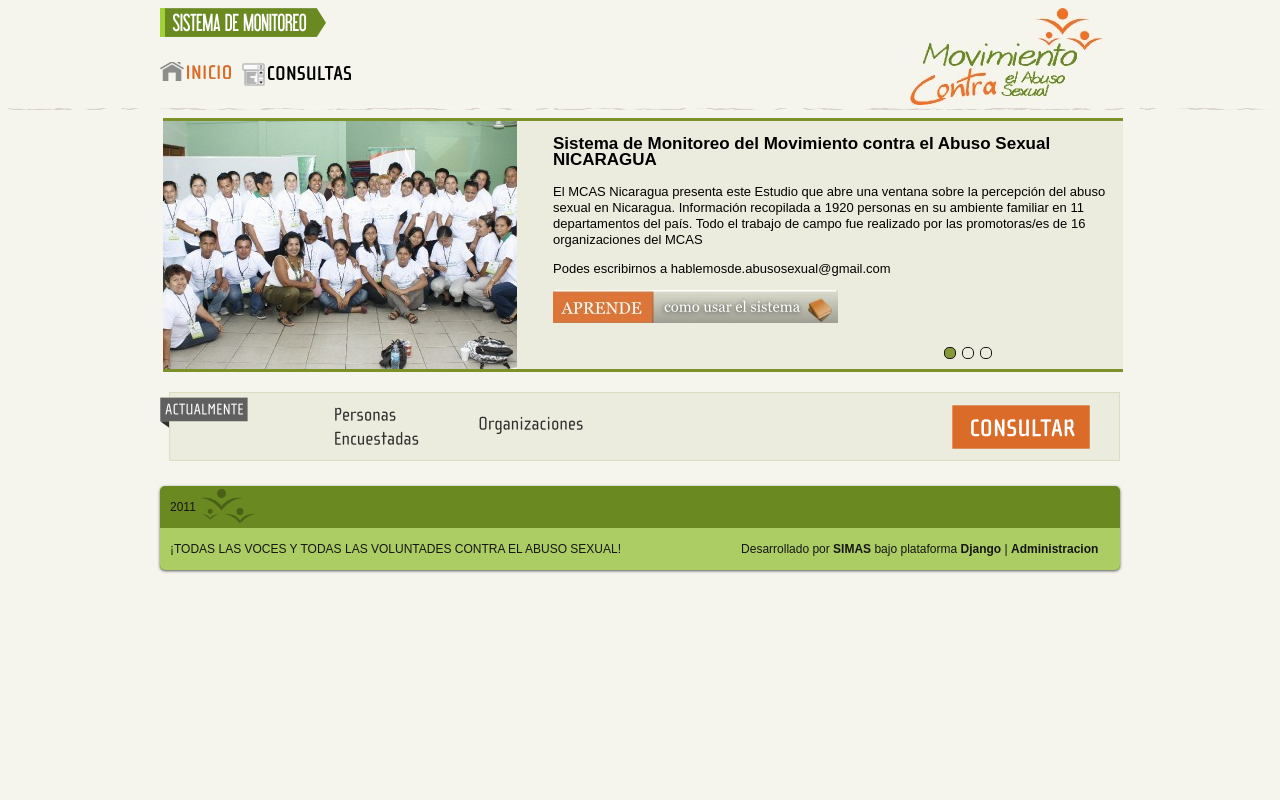
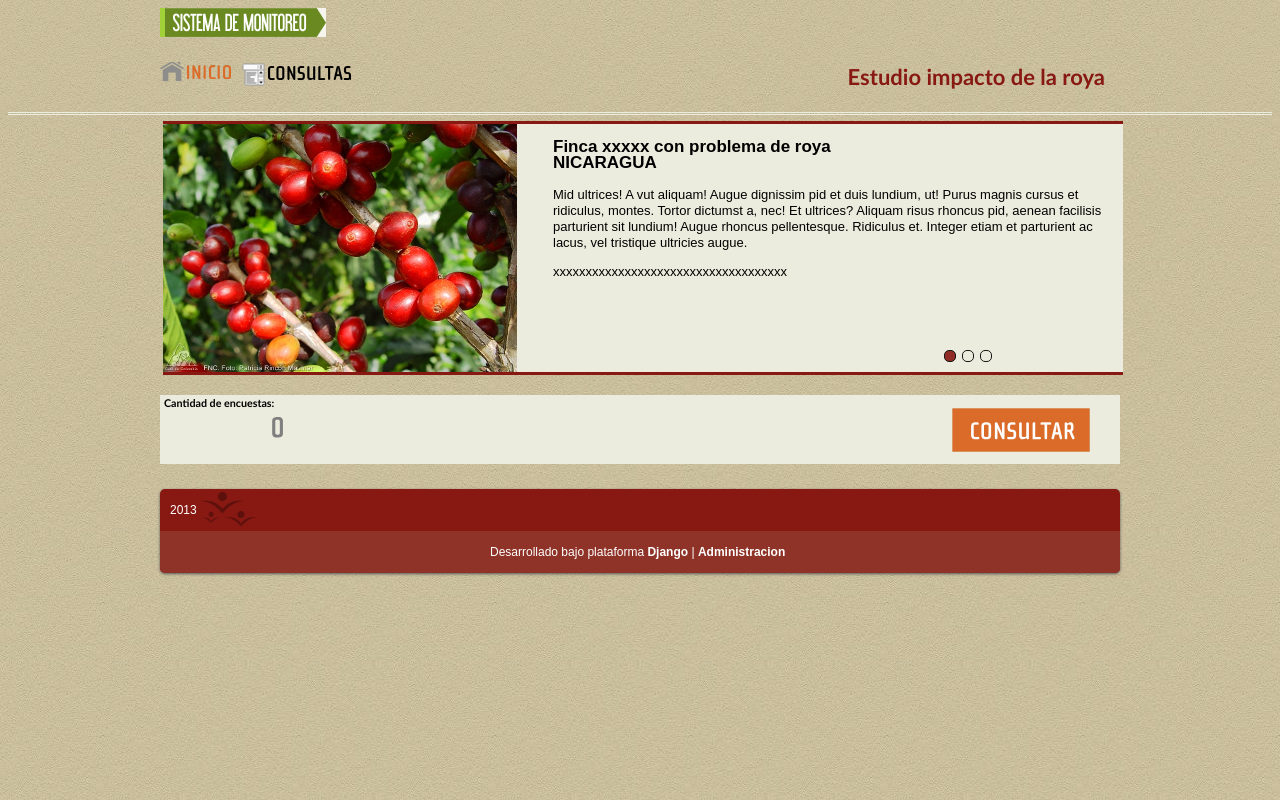
Before and after one commit to CARocha/estudiocafe, a Django app: page / in a window 1280 px wide. Run offline with Django 3.2, Linux system fonts and the light colour scheme; data that the repository does not hold is empty; parts of the project's set-up code (start-up, migrations or seed data) failed here and were passed over; some libraries are stand-ins or nearby versions.

Commit message:
arreglando el css

```diff
--- a/encuesta/urls.py
+++ b/encuesta/urls.py
@@ -4,5 +4,5 @@ from django.conf import settings
 
 urlpatterns = patterns('encuesta.views',
     url(r'^$', 'index', name="index"),
-    #url(r'^proyecto/$', 'proyecto'),
+    url(r'^consultar/$', 'consultar', name="consultar"),
     )
--- a/encuesta/views.py
+++ b/encuesta/views.py
@@ -5,11 +5,9 @@ from .models import *
 
 def index(request):
     familias = Encuesta.objects.all().count()
-    # if request.method == 'POST':
-    #     form1 = MapaForm(request.POST)
-    #     if form1.is_valid():
-    #         request.session['fecha1'] = form1.cleaned_data['fecha1']
-    # else:
-    #     form1 = MapaForm()
 
     return render(request, 'index.html', locals())
+
+def consultar(request, template="encuesta/consultar.html"):
+
+    return render(request, template, locals())
--- a/static_media/css/anythingslider.css
+++ b/static_media/css/anythingslider.css
@@ -39,10 +39,10 @@ div.anythingSlider .start-stop:hover, div.anythingSlider .start-stop.hover {
 
 /* Active State */
 div.anythingSlider.activeSlider .anythingWindow {
-    border-color: #7C9127;
+    border-color: #871812;
 }
 div.anythingSlider.activeSlider .thumbNav a.cur, div.anythingSlider.activeSlider .thumbNav a {
-    background-color: #7C9127;
+    background-color: #871812;
 }
 div.anythingSlider .start-stop {
     background-color: #080;
--- a/static_media/css/mcas.css
+++ b/static_media/css/mcas.css
@@ -1,7 +1,8 @@
 body{
     padding: 0;
     height: 0;
-    background-color: #f5f5ee;
+    /*background-color: #f5f5ee;*/
+    background-image: url(/static/img/fondo.jpg);
     font-family: "Trebuchet MS", sans-serif;
 }
 .wrapper{
@@ -20,7 +21,9 @@ a{
 #header{
     height: 104px;
     width: 100%;
-    background: url(/files/img/line-back.png) repeat-x bottom;
+    /*background: url(/static/img/line-back.png) repeat-x bottom;*/
+    border-bottom-style: double;
+    border-color: #ececde;
 }
 #header .nav{
     float: left;
@@ -29,7 +32,7 @@ a{
     float: left;
 }
 .nav a{
-    background: url(/files/img/sprite.png) no-repeat;
+    background: url(/static/img/sprite.png) no-repeat;
     text-indent: -9999px;
     display: block;
     height: 14px;
@@ -43,7 +46,7 @@ a{
     margin-right: 10px;
 }
 .nav .inicio{
-    background: url(/files/img/sprite.png) no-repeat 0px -29px;
+    background: url(/static/img/sprite.png) no-repeat 0px -29px;
     padding-left: 27px;
     padding-top: 3px;
     height: 17px;
@@ -55,7 +58,7 @@ a{
     background-position: 0px -14px;
 }
 .nav .consultas{
-    background: url(/files/img/sprite.png) no-repeat 0px -48px;
+    background: url(/static/img/sprite.png) no-repeat 0px -48px;
     padding-left: 27px;
     padding-top: 4px;
     height: 20px;
@@ -82,7 +85,11 @@ a{
 }
 #header .wrapper .logo{
     float: right;
+    margin-top: 55px;
     margin-right: 15px;
+    font-size: 22px;
+    font-weight: bold;
+    color: #871812;
 }
 .portada{
     float: left;
@@ -102,7 +109,7 @@ a{
 
 .ui-helper-reset a{font-size:9px !important;}
 .botonaprende{
-    background: url(/files/img/botonaprende.jpg) no-repeat;
+    background: url(/static/img/botonaprende.jpg) no-repeat;
     display:block;
     width:285px;
     height:33px;
@@ -115,14 +122,19 @@ a{
     float: left;
     width: 231px;
     height: 239px;
-    background: url(/files/img/help.png) no-repeat;
+    background: url(/static/img/help.png) no-repeat;
     margin-top: 10px;
 }
 .info-bar{
     margin-top: 20px;
-    background: url(/files/img/info-bar.png) no-repeat;
+    /*background: url(/static/img/info-bar.png) no-repeat;*/
+    background-color: #ececde;
     height: 69px;
     width: 100%;
+}
+.info-bar h6 {
+    position: absolute;
+    margin: 1px 2px 3px 4px;
 }
 .info-bar .cantidad{
     font-size: 30px;
@@ -159,7 +171,7 @@ a{
     margin-top: 13px;
     margin-right: 30px;
     display: block;
-    background: url(/files/img/sprite.png) no-repeat 0px -94px;
+    background: url(/static/img/sprite.png) no-repeat 0px -94px;
     width: 138px;
     height: 44px;
     text-indent: -9999px;
@@ -173,7 +185,7 @@ a{
     margin-top: 25px;
 }
 #footer .wrapper{
-    background: #6A8A21;
+    background: #871812;
     -webkit-border-radius: 5px;
     -moz-border-radius: 5px;
     border-radius: 5px;
@@ -189,7 +201,7 @@ a{
 #footer .creditos{
     height: 42px;
     width: 100%;
-    background: #accd63;
+    background: #8f3328;
     /*bordes*/
     -webkit-border-bottom-left-radius: 5px;
     -webkit-border-bottom-right-radius: 5px;
@@ -202,21 +214,21 @@ a{
     float: left;
     margin-left: 10px;
     line-height: 42px;
-    color: #161616;
+    color: #fff;
     font-size: 12px;
     font-family: "Arial", sans-serif;
 }
 #footer .creditos .datos a{
-    color: #161616;
+    color: #fff;
     text-decoration: none;
     font-weight: bold;
 }
 #footer .creditos .datos a:hover{
-    color: #FFFFFF;
+    color: #161616;
 }
 #footer .ultimas .datos{
     padding-right: 60px;
-    background: url(/files/img/logo-black.png) no-repeat right;
+    background: url(/static/img/logo-black.png) no-repeat right;
 }
 #footer .ultimas .datos a{
     color: #FFFFFF;
--- a/templates/base.html
+++ b/templates/base.html
@@ -3,11 +3,11 @@
     <head>
         <title>MCAS | {% block extratitle %}{% endblock %}</title>
         <meta http-equiv="Content-Type" content="text/html; charset=UTF-8">
-        <link type="text/css" rel="stylesheet"  href="/files/css/mcas.css">
-<!--       <script src="/files/js/jquery-1.6.1.min.js" type="text/javascript"></script>-->
+        <link type="text/css" rel="stylesheet"  href="/static/css/mcas.css">
+<!--       <script src="/static/js/jquery-1.6.1.min.js" type="text/javascript"></script>-->
         <script src="http://ajax.googleapis.com/ajax/libs/jquery/1.4.2/jquery.min.js" type="text/javascript"></script>
-<script src="/files/js/cufon-yui.js" type="text/javascript"></script>
-<script src="/files/js/libel.font.js" type="text/javascript"></script>
+<script src="/static/js/cufon-yui.js" type="text/javascript"></script>
+<script src="/static/js/libel.font.js" type="text/javascript"></script>
 <script type="text/javascript">
     $(document).ready(function($) {
         Cufon.replace('.titulo');
@@ -23,7 +23,7 @@
         <div id="header">
             <div class="wrapper">
                 <div class="nav">
-                    <img class="monitoreo" src="/files/img/monitoreo.png" alt="Sistema de Monitoreo">
+                    <img class="monitoreo" src="/static/img/monitoreo.png" alt="Sistema de Monitoreo">
                     <div class="clean"></div>
                     <div class="botones">
                         <div class="inicio"><a href="/">Inicio</a></div>
@@ -31,7 +31,7 @@
 
                     </div>
                 </div>
-                <a href="http://www.mcas.org.ni"><img class="logo" src="/files/img/logo.jpg" alt="Movimiento Contra el Abuso Sexual"></a>
+                <div class="logo" >Estudio impacto de la roya</div>
                 <div class="clean"></div>
             </div>
         </div>
@@ -46,10 +46,10 @@
         <div id="footer">
             <div class="wrapper">
                 <div class="ultimas">
-                    <div class="datos">2011</div>
+                    <div class="datos">2013</div>
                 </div>
                 <div class="creditos">
-                    <div class="datos"><div style="text-transform:uppercase; float:left;">¡Todas las voces y todas las voluntades contra el Abuso Sexual! </div> <div style="text-align:right; margin-left:120px; float:right;">Desarrollado por <a href="http://simas.org.ni">SIMAS</a> bajo plataforma <a href="http://djangoproject.com">Django</a> | <a href="/admin">Administracion</a></div></div>
+                    <div class="datos"><div style="text-transform:uppercase; float:left;"> </div> <div style="text-align:right; margin-left:320px; float:right;">Desarrollado bajo plataforma <a href="http://djangoproject.com">Django</a> | <a href="/admin">Administracion</a></div></div>
                 </div>
             </div><br>
         </div>
--- a/templates/index.html
+++ b/templates/index.html
@@ -2,8 +2,8 @@
 {% block extratitle %}Home{% endblock %}
 
 {% block extrahead %}
-<script src="/files/js/cufon-yui.js" type="text/javascript"></script>
-<script src="/files/js/cholla.font.js" type="text/javascript"></script>
+<script src="/static/js/cufon-yui.js" type="text/javascript"></script>
+<script src="/static/js/cholla.font.js" type="text/javascript"></script>
 <script type="text/javascript">
     $(document).ready(function($) {
         Cufon.replace('.cantidad');
@@ -16,11 +16,11 @@
 </style>
     <!-- Older IE stylesheet, to reposition navigation arrows, added AFTER the theme stylesheet above -->
     <!--[if lte IE 7]>
-    <link type="text/css" rel="stylesheet"  href="/files/css/anythingslider-ie.css">
+    <link type="text/css" rel="stylesheet"  href="/static/css/anythingslider-ie.css">
     <![endif]-->
-    <script src="/files/js/jquery.anythingslider.js" type="text/javascript"></script>
-    <link type="text/css" rel="stylesheet"  href="/files/css/anythingslider.css">
-    <link type="text/css" rel="stylesheet"  href="/files/css/theme-metallic.css">
+    <script src="/static/js/jquery.anythingslider.js" type="text/javascript"></script>
+    <link type="text/css" rel="stylesheet"  href="/static/css/anythingslider.css">
+    <link type="text/css" rel="stylesheet"  href="/static/css/theme-metallic.css">
    <script>
         // Set up Sliders
         // **************
@@ -57,40 +57,39 @@
  <ul id="slider1" style="margin-left:">
      <li class="panel1">
          <div class="textSlide">
-         <span class="rightside" style="padding-right: 0px;"><img src="/files/img/fotos/portada.jpg" alt="" /></span>
+         <span class="rightside" style="padding-right: 0px;"><img src="/static/img/fotos/portada1.jpg" alt="" /></span>
              <div class="info">
-               <b style ="font-size:17px;">Sistema de Monitoreo del Movimiento contra el Abuso Sexual <br> NICARAGUA</b><br><br>
-El MCAS Nicaragua presenta este Estudio que abre una ventana sobre la percepción del abuso sexual en Nicaragua. Información recopilada a 1920 personas en su ambiente familiar en 11 departamentos del país. Todo el trabajo de campo fue realizado por las promotoras/es de 16 organizaciones del MCAS
+               <b style ="font-size:17px;">Finca xxxxx con problema de roya<br> NICARAGUA</b><br><br>
+ Mid ultrices! A vut aliquam! Augue dignissim pid et duis lundium, ut! Purus magnis cursus et ridiculus, montes. Tortor dictumst a, nec! Et ultrices? Aliquam risus rhoncus pid, aenean facilisis parturient sit lundium! Augue rhoncus pellentesque. Ridiculus et. Integer etiam et parturient ac lacus, vel tristique ultricies augue.
                 <p>
-                Podes escribirnos a hablemosde.abusosexual@gmail.com
+                xxxxxxxxxxxxxxxxxxxxxxxxxxxxxxxxxxxx
                 </p>
-                 <a class="botonaprende" href="/files/manual.pdf"></a>
+
             </div>
          </div>
      </li>
      <li class="panel2">
          <div class="textSlide">
-         <span class="rightside" style="padding-right: 0px;"><img src="/files/img/fotos/portada1.jpg" alt="" /></span>
+         <span class="rightside" style="padding-right: 0px;"><img src="/static/img/fotos/portada2.jpg" alt="" /></span>
              <div class="info">
-               <b style ="font-size:17px;">Sistema de Monitoreo del Movimiento contra el Abuso Sexual<br> NICARAGUA</b><br><br>
-The MCAS Nicaragua presents this study that opens a window on the perception of sexual abuse in Nicaragua.  Information gathered 1920 people in their home environment in 11 departments.  All fieldwork was done by the promoters of 16 organizations that belong to the MCAS
-                <p>
-                You can write to us: hablemosde.absusosexual@gmail.com
+               <b style ="font-size:17px;">Finca xxxxx con problema de roya<br> NICARAGUA</b><br><br>
+Sed pid eu dolor mid velit vut, penatibus, parturient, ultrices ultricies facilisis porttitor rhoncus nec elementum etiam. Amet dapibus lectus! Dictumst, purus placerat augue mid ut nec, ac mid enim placerat tincidunt massa, scelerisque ac.                <p>
+                xxxxxxxxxxxxxxxxxxxxxxxxxxxxxxxxxxxxxx
                 </p>
-                 <a class="botonaprende" href="/files/manual.pdf"></a>
+
             </div>
          </div>
      </li>
      <li class="panel2">
          <div class="textSlide">
-         <span class="rightside" style="padding-right: 0px;"><img src="/files/img/fotos/portada2.jpg" alt="" /></span>
+         <span class="rightside" style="padding-right: 0px;"><img src="/static/img/fotos/portada3.jpg" alt="" /></span>
              <div class="info">
-               <b style ="font-size:17px;">Sistema de Monitoreo del Movimiento contra el Abuso Sexual <br> NICARAGUA</b><br><br>
-El MCAS Nicaragua presenta este Estudio que abre una ventana sobre la percepción del abuso sexual en Nicaragua. Información recopilada a 1920 personas en su ambiente familiar en 11 departamentos del país. Todo el trabajo de campo fue realizado por las promotoras/es de 16 organizaciones del MCAS
+               <b style ="font-size:17px;">Finca xxxxx con problema de roya<br> NICARAGUA</b><br><br>
+Aenean phasellus integer nascetur sociis, mus, ultrices hac pulvinar natoque in, diam? Pulvinar rhoncus pulvinar amet phasellus. Diam, ac, magna phasellus, proin diam placerat pid porta arcu lundium mauris. Ac vut. Integer magnis magnis sociis placerat.
                 <p>
-                Podes escribirnos a hablemosde.abusosexual@gmail.com
+                xxxxxxxxxxxxxxxxxxxxxxxxxxxxxxxxxxxxxxxxxx
                 </p>
-                 <a class="botonaprende" href="/files/manual.pdf"></a>
+
             </div>
          </div>
      </li>
@@ -101,8 +100,9 @@ El MCAS Nicaragua presenta este Estudio que abre una ventana sobre la percepció
 <!--</div>-->
 <div class="clean"></div>
 <div class="info-bar">
-    <div class="cantidad familias">{{total_encuesta}}</div>
-    <div class="cantidad orgs">{{total_organizacion}}</div>
+    <h6> Cantidad de encuestas: </h6>
+    <div class="cantidad familias">{{familias}}</div>
+
     <a href="/consultar/" class="consultar2">Consultar</a>
 </div>
 {% endblock %}
```
Also changed, not shown: other parts of static_media/css/mcas.css (+19 -19 lines), templates/encuesta/consultar.html (+3 -17 lines), static_media/img/fondo.jpg (added), static_media/img/fotos/portada1.jpg, static_media/img/fotos/portada2.jpg, static_media/img/fotos/portada3.jpg (added).
